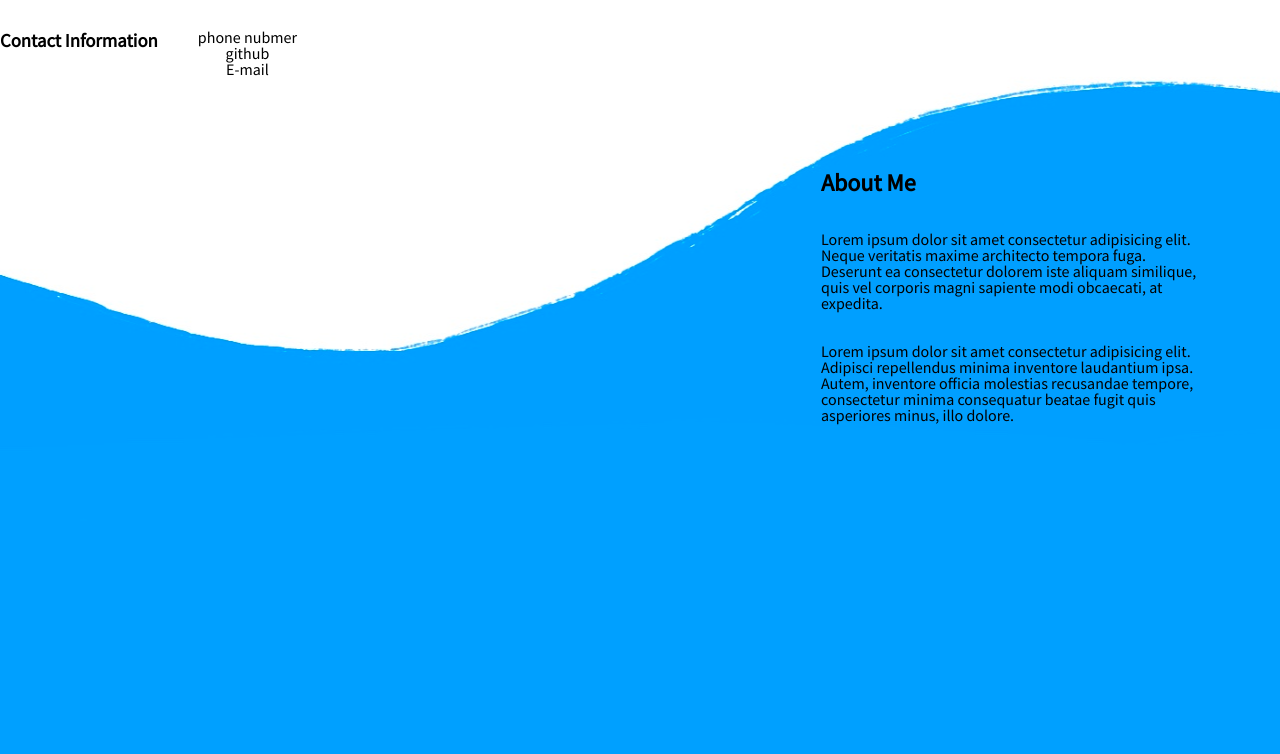
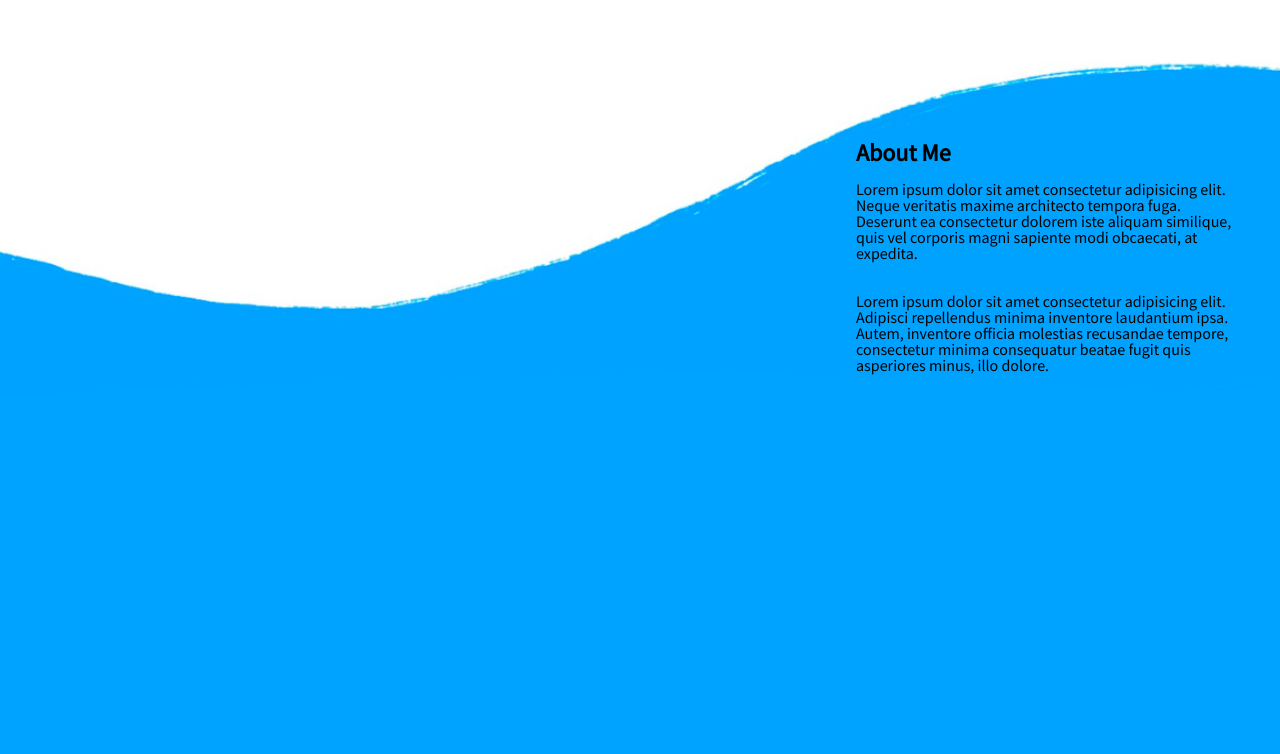
Before and after one commit to bpmcdonell/M2C, a plain HTML site: page Attempt/index.html in a window 1280 px wide. Shown: the part 99-853 px from the top of the page. Drawn offline with Linux system fonts and the light colour scheme.

Commit message:
Fixed footer and some positioning

```diff
--- a/Attempt/assets/style.css
+++ b/Attempt/assets/style.css
@@ -4,24 +4,25 @@
     --vDarkBlue: #0e00ad;
 }
 
+#background {
+  background-image: url("./bg3.jpg"); /* The image used */
+  background-color: var(--vWhite); /* Used if the image is unavailable */
+  background-size: cover;
+  background-position: center; /* Center the image */
+  background-repeat: no-repeat; /* Do not repeat the image */
+}
 
 body{
     font-family: "Source Sans Pro", sans-serif;
     /* background-color: rgb(24,163,253); */
-    background-image: url("./bg.jpg"); /* The image used */
-    background-color: var(--vWhite); /* Used if the image is unavailable */
-    height: 2345px;
-    width: 100%;
+    height: 130vh;
     margin: 0px;
-    object-fit: fill;
-    background-position: center; /* Center the image */
-    background-repeat: no-repeat; /* Do not repeat the image */
 }
 
 
 header{
     background-color: var(--vWhite);
-    width: 100%;
+    width: 100vw;
     z-index: 9001;
 }
 
@@ -30,7 +31,7 @@ header{
     overflow: hidden;
     position: fixed;
     top: 0;
-    height: 8vh;
+    height: 7vh;
 }
 
 .headersticky h2 {
@@ -65,29 +66,52 @@ header{
 }
 .navbox {
     display: flex;
-    flex-basis: fit-content;
+    flex-basis:auto;
     float: right;
     width: 460px;
 }
-
-.footerstyle {
-    display: inline-flex;
+.mainContainer{
+    position: relative;
+    min-height: 130vh;
 }
-
-.footernav{
-    display: flex;
-    text-align: center;
-}
-
 .aboutstyle{
     display: flex;
     flex-flow: column wrap;
     height: 40vh;
     width: 30vw;
     position: absolute;
-    top: 250px;
-    right: 75px;
+    top: 30vh;
+    right: 5vh;
 }
 .aboutstyle h2 {
     justify-content: center;
+    display: inline-block;
+    margin:0px;
 }
+
+
+
+.footerStyle{
+    display: inline-flex;
+    position: absolute;
+    bottom: 0;
+    width: 100%;
+}
+.footernav ul {
+    display: block;
+    height: 7vh;
+    width: 80%;
+    right:0;
+}
+.footernav li {
+    display: inline-flex;
+    padding-inline-end: 40px;
+    flex-basis: content;
+    justify-content: space-evenly;
+    text-align: center;
+    padding: 8px;
+    padding-top:0;
+    padding-bottom: 0;
+    right:0;
+
+}
--- a/Attempt/index.html
+++ b/Attempt/index.html
@@ -12,7 +12,8 @@
 
     <title>BPMCDONELL Portfolio</title>
 </head>
-<body>
+<body id="background">
+
     <header class="headersticky">
         <h2>BPMCDONELL</h2>
         <nav class="navstyle">
@@ -29,7 +30,8 @@
             </div>
         </nav>
     </header>
-    <div class="hero-image"></div>
+    <div class="mainContainer">
+        <div class="contentWrap">
     <main>
         <img>
         <article id ="about" class="aboutstyle">
@@ -48,8 +50,9 @@
 
 
     </main>
-    <footer class="footerstyle">
-        <h3>Contact Information</h3>
+        </div>
+    <footer class="footerStyle">
+        <h2>Contact Information</h2>
         <nav class="footernav">
             <ul>
                 <li>phone nubmer</li>
@@ -58,6 +61,6 @@
             </ul>
         </nav>
     </footer>
-
+    </div>
 </body>
 </html>
```
Also changed, not shown: Attempt/assets/bg2.jpg (added), Attempt/assets/bg3.jpg (added).
